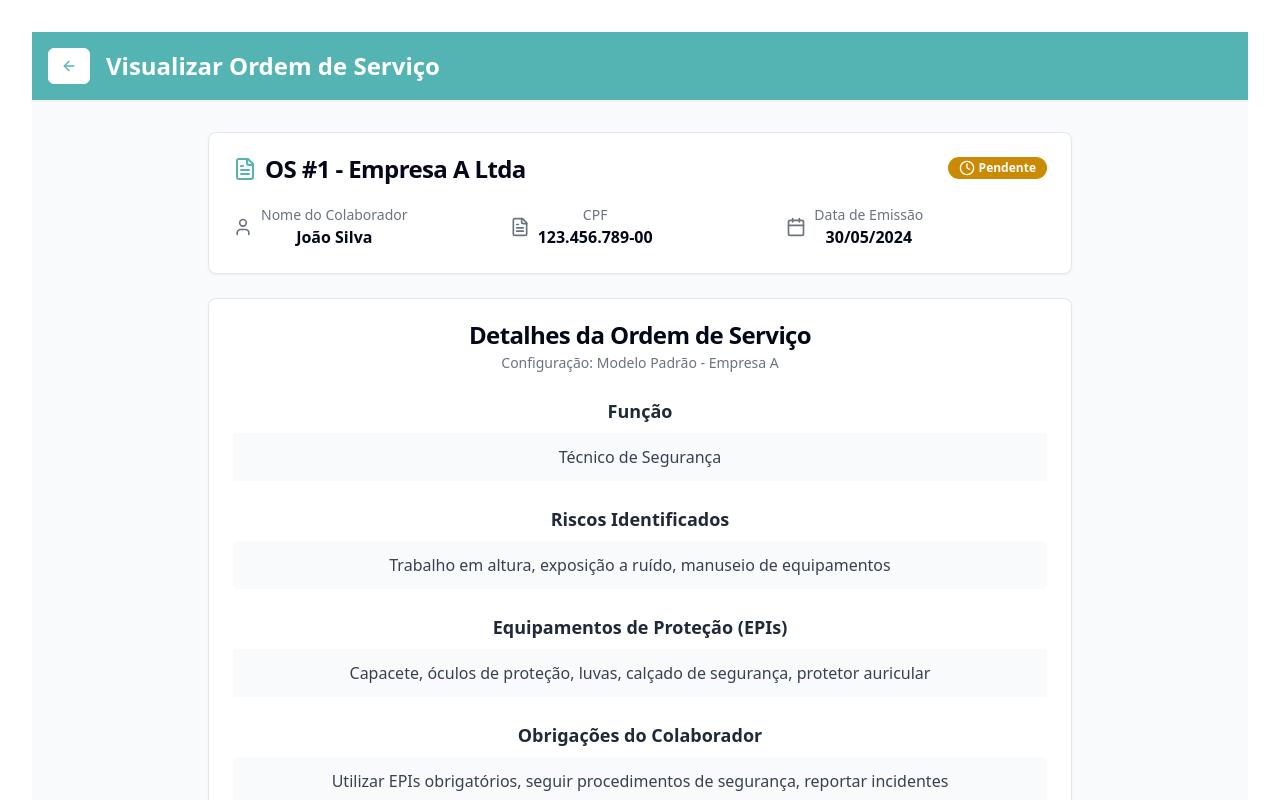
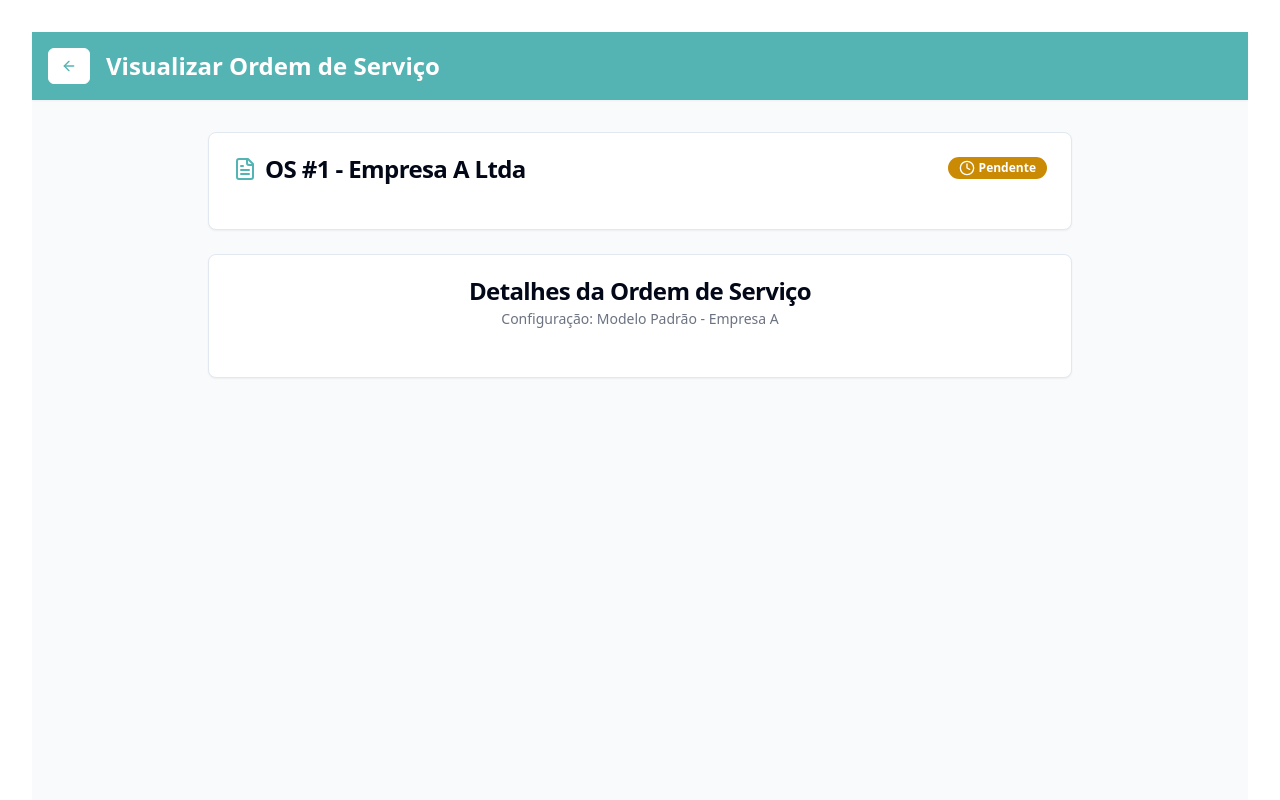
Before and after one commit to akaguiz/service-sign-system, a React (Vite) app: page /admin/os/view/1 in a window 1280 px wide. Shown: the top 800 px of the page. Built offline with nearby package versions, Linux system fonts and the light colour scheme.

Commit message:
Fix: Resolve OSView.tsx type error
The error "Property 'visible' does not exist on type 'OSField'" in OSView.tsx is fixed.

```diff
--- a/src/pages/admin/OSView.tsx
+++ b/src/pages/admin/OSView.tsx
@@ -41,7 +41,8 @@ const OSView = () => {
   const isFieldVisible = (fieldId: string) => {
     if (!template) return true; // Se não há template, mostra todos os campos
     const field = template.fields.find(f => f.id === fieldId);
-    return field?.visible !== false;
+    // Se o campo tem conteúdo configurado no template, ele é visível
+    return field?.content && field.content.trim() !== '';
   };
 
   const renderField = (fieldId: string, value: any, icon?: React.ReactNode) => {
```
